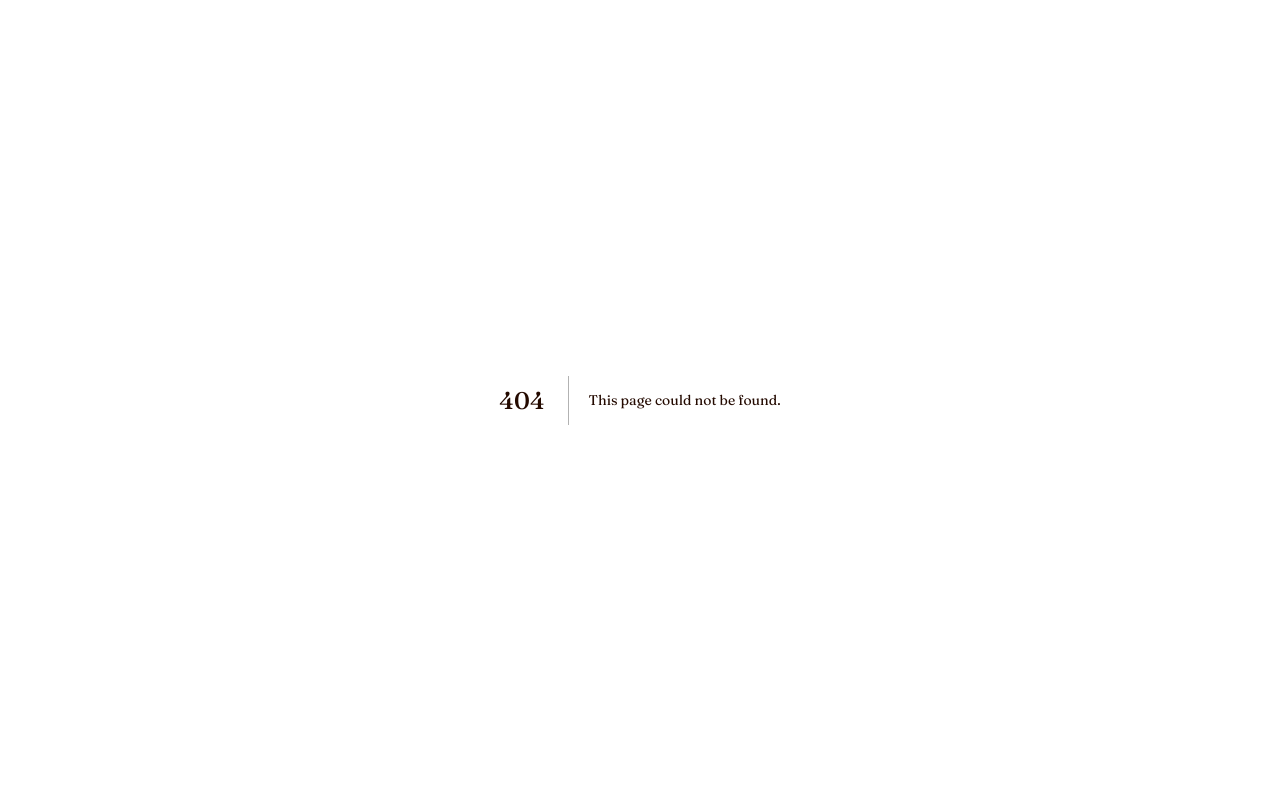
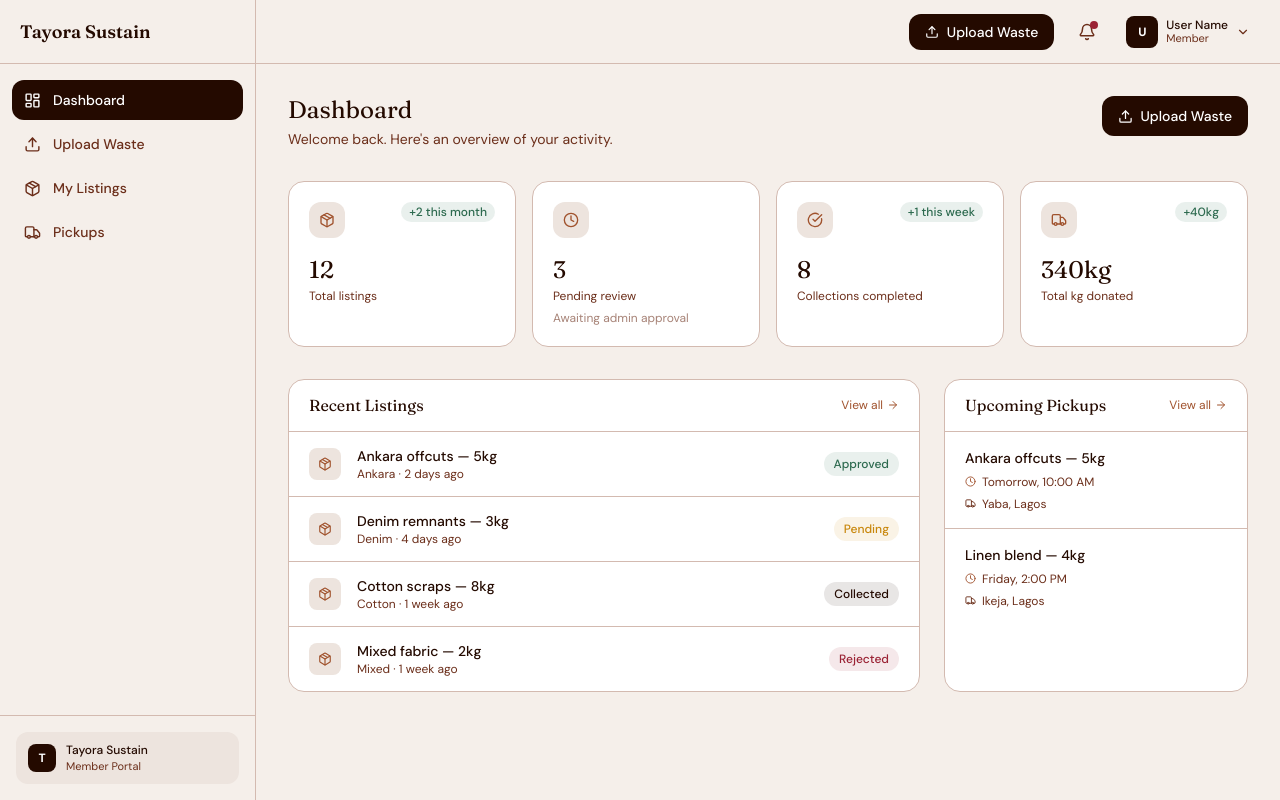
Before and after one commit to Roqeeb-dev/tayora_sustain, a Next.js app: page /supplier/dashboard in a window 1280 px wide. Before the commit this address had no page. Built offline with nearby package versions, Linux system fonts and the light colour scheme.

Commit message:
FEAT: resolved server client issue in sidebar by passing strings instead of lucide react icons and updating the layouts

```diff
--- a/app/admin/layout.tsx
+++ b/app/admin/layout.tsx
@@ -1,23 +1,14 @@
 import DashboardShell from "@/components/dashboard/DashboardShell";
-import {
-  LayoutDashboard,
-  Package,
-  ClipboardList,
-  GitMerge,
-  Truck,
-  Recycle,
-  BarChart2,
-} from "lucide-react";
 import { NavItem } from "@/components/dashboard/types";
 
 const NAV: NavItem[] = [
-  { label: "Dashboard", href: "/admin/dashboard", icon: LayoutDashboard },
-  { label: "Listings", href: "/admin/listings", icon: Package, badge: 12 },
-  { label: "Requests", href: "/admin/requests", icon: ClipboardList },
-  { label: "Matching", href: "/admin/matching", icon: GitMerge },
-  { label: "Logistics", href: "/admin/logistics", icon: Truck },
-  { label: "Upcycling", href: "/admin/upcycling", icon: Recycle },
-  { label: "Impact", href: "/admin/impact", icon: BarChart2 },
+  { label: "Dashboard", href: "/admin/dashboard", icon: "LayoutDashboard" },
+  { label: "Listings", href: "/admin/listings", icon: "Package", badge: 12 },
+  { label: "Requests", href: "/admin/requests", icon: "ClipboardList" },
+  { label: "Matching", href: "/admin/matching", icon: "GitMerge" },
+  { label: "Logistics", href: "/admin/logistics", icon: "Truck" },
+  { label: "Upcycling", href: "/admin/upcycling", icon: "Recycle" },
+  { label: "Impact", href: "/admin/impact", icon: "BarChart2" },
 ];
 
 export default function AdminLayout({
--- a/app/requester/layout.tsx
+++ b/app/requester/layout.tsx
@@ -1,13 +1,13 @@
 import DashboardShell from "@/components/dashboard/DashboardShell";
-import { LayoutDashboard, Search, ClipboardList, Bookmark } from "lucide-react";
 import { NavItem } from "@/components/dashboard/types";
 import Link from "next/link";
+import { Search } from "lucide-react";
 
 const NAV: NavItem[] = [
-  { label: "Dashboard", href: "/requester/dashboard", icon: LayoutDashboard },
-  { label: "Browse", href: "/requester/browse", icon: Search },
-  { label: "My Requests", href: "/requester/requests", icon: ClipboardList },
-  { label: "Saved", href: "/requester/saved", icon: Bookmark },
+  { label: "Dashboard", href: "/requester/dashboard", icon: "LayoutDashboard" },
+  { label: "Browse", href: "/requester/browse", icon: "Search" },
+  { label: "My Requests", href: "/requester/requests", icon: "ClipboardList" },
+  { label: "Saved", href: "/requester/saved", icon: "Bookmark" },
 ];
 
 export default function RequesterLayout({
@@ -22,9 +22,10 @@ export default function RequesterLayout({
       topbarAction={
         <Link
           href="/requester/browse"
-          className="text-sm bg-primary text-primary-foreground px-4 py-2
-                     rounded-xl hover:bg-primary-hover transition-colors font-medium"
+          className="inline-flex items-center gap-2 text-sm bg-primary text-primary-foreground
+                     px-4 py-2 rounded-xl hover:bg-primary-hover transition-colors font-medium"
         >
+          <Search size={14} />
           Browse Materials
         </Link>
       }
--- /dev/null
+++ b/app/supplier/dashboard/page.tsx
@@ -0,0 +1,202 @@
+import Link from "next/link";
+import {
+  Package,
+  Truck,
+  Upload,
+  CheckCircle,
+  ArrowRight,
+  Clock,
+} from "lucide-react";
+import StatsCard from "@/components/dashboard/StatsCard";
+import PageHeader from "@/components/dashboard/PageHeader";
+import StatusBadge from "@/components/dashboard/StatusBadge";
+
+const STATS = [
+  {
+    label: "Total listings",
+    value: 12,
+    icon: Package,
+    trend: { value: "+2 this month", positive: true },
+  },
+  {
+    label: "Pending review",
+    value: 3,
+    icon: Clock,
+    sub: "Awaiting admin approval",
+  },
+  {
+    label: "Collections completed",
+    value: 8,
+    icon: CheckCircle,
+    trend: { value: "+1 this week", positive: true },
+  },
+  {
+    label: "Total kg donated",
+    value: "340kg",
+    icon: Truck,
+    trend: { value: "+40kg", positive: true },
+  },
+];
+
+const RECENT_LISTINGS = [
+  {
+    id: "1",
+    title: "Ankara offcuts — 5kg",
+    fabric: "Ankara",
+    status: "approved" as const,
+    date: "2 days ago",
+  },
+  {
+    id: "2",
+    title: "Denim remnants — 3kg",
+    fabric: "Denim",
+    status: "pending" as const,
+    date: "4 days ago",
+  },
+  {
+    id: "3",
+    title: "Cotton scraps — 8kg",
+    fabric: "Cotton",
+    status: "collected" as const,
+    date: "1 week ago",
+  },
+  {
+    id: "4",
+    title: "Mixed fabric — 2kg",
+    fabric: "Mixed",
+    status: "rejected" as const,
+    date: "1 week ago",
+  },
+];
+
+const UPCOMING_PICKUPS = [
+  {
+    id: "1",
+    listing: "Ankara offcuts — 5kg",
+    date: "Tomorrow, 10:00 AM",
+    location: "Yaba, Lagos",
+  },
+  {
+    id: "2",
+    listing: "Linen blend — 4kg",
+    date: "Friday, 2:00 PM",
+    location: "Ikeja, Lagos",
+  },
+];
+
+export default function SupplierDashboardPage() {
+  return (
+    <div>
+      <PageHeader
+        title="Dashboard"
+        description="Welcome back. Here's an overview of your activity."
+        action={
+          <Link
+            href="/supplier/upload"
+            className="inline-flex items-center gap-2 bg-primary text-primary-foreground
+                       px-4 py-2.5 rounded-xl text-sm font-medium hover:bg-primary-hover
+                       transition-colors"
+          >
+            <Upload size={15} />
+            Upload Waste
+          </Link>
+        }
+      />
+
+      {/* Stats */}
+      <div className="grid grid-cols-2 lg:grid-cols-4 gap-4 mb-8">
+        {STATS.map((s) => (
+          <StatsCard key={s.label} {...s} />
+        ))}
+      </div>
+
+      <div className="grid grid-cols-1 lg:grid-cols-3 gap-6">
+        {/* Recent listings */}
+        <div className="lg:col-span-2 bg-card border border-border rounded-2xl overflow-hidden">
+          <div className="flex items-center justify-between px-5 py-4 border-b border-border">
+            <h2 className="font-display text-base text-foreground">
+              Recent Listings
+            </h2>
+            <Link
+              href="/supplier/listings"
+              className="text-xs text-accent hover:underline flex items-center gap-1"
+            >
+              View all <ArrowRight size={12} />
+            </Link>
+          </div>
+          <div className="divide-y divide-border">
+            {RECENT_LISTINGS.map((listing) => (
+              <div
+                key={listing.id}
+                className="flex items-center gap-4 px-5 py-3.5"
+              >
+                <div className="w-8 h-8 rounded-lg bg-background-subtle flex items-center justify-center shrink-0">
+                  <Package size={14} className="text-accent" />
+                </div>
+                <div className="flex-1 min-w-0">
+                  <p className="text-sm font-medium text-foreground truncate">
+                    {listing.title}
+                  </p>
+                  <p className="text-xs text-foreground-muted">
+                    {listing.fabric} · {listing.date}
+                  </p>
+                </div>
+                <StatusBadge status={listing.status} />
+              </div>
+            ))}
+          </div>
+        </div>
+
+        {/* Upcoming pickups */}
+        <div className="bg-card border border-border rounded-2xl overflow-hidden">
+          <div className="flex items-center justify-between px-5 py-4 border-b border-border">
+            <h2 className="font-display text-base text-foreground">
+              Upcoming Pickups
+            </h2>
+            <Link
+              href="/supplier/pickups"
+              className="text-xs text-accent hover:underline flex items-center gap-1"
+            >
+              View all <ArrowRight size={12} />
+            </Link>
+          </div>
+          {UPCOMING_PICKUPS.length > 0 ? (
+            <div className="divide-y divide-border">
+              {UPCOMING_PICKUPS.map((pickup) => (
+                <div
+                  key={pickup.id}
+                  className="px-5 py-4 flex flex-col gap-1.5"
+                >
+                  <p className="text-sm font-medium text-foreground">
+                    {pickup.listing}
+                  </p>
+                  <div className="flex items-center gap-1.5">
+                    <Clock size={11} className="text-accent shrink-0" />
+                    <span className="text-xs text-foreground-muted">
+                      {pickup.date}
+                    </span>
+                  </div>
+                  <div className="flex items-center gap-1.5">
+                    <Truck
+                      size={11}
+                      className="text-foreground-muted shrink-0"
+                    />
+                    <span className="text-xs text-foreground-muted">
+                      {pickup.location}
+                    </span>
+                  </div>
+                </div>
+              ))}
+            </div>
+          ) : (
+            <div className="px-5 py-10 text-center">
+              <p className="text-sm text-foreground-muted">
+                No pickups scheduled yet.
+              </p>
+            </div>
+          )}
+        </div>
+      </div>
+    </div>
+  );
+}
--- a/app/supplier/layout.tsx
+++ b/app/supplier/layout.tsx
@@ -1,13 +1,13 @@
 import DashboardShell from "@/components/dashboard/DashboardShell";
-import { LayoutDashboard, Upload, Package, Truck } from "lucide-react";
 import { NavItem } from "@/components/dashboard/types";
 import Link from "next/link";
+import { Upload } from "lucide-react";
 
 const NAV: NavItem[] = [
-  { label: "Dashboard", href: "/supplier/dashboard", icon: LayoutDashboard },
-  { label: "Upload Waste", href: "/supplier/upload", icon: Upload },
-  { label: "My Listings", href: "/supplier/listings", icon: Package },
-  { label: "Pickups", href: "/supplier/pickups", icon: Truck },
+  { label: "Dashboard", href: "/supplier/dashboard", icon: "LayoutDashboard" },
+  { label: "Upload Waste", href: "/supplier/upload", icon: "Upload" },
+  { label: "My Listings", href: "/supplier/listings", icon: "Package" },
+  { label: "Pickups", href: "/supplier/pickups", icon: "Truck" },
 ];
 
 export default function SupplierLayout({
@@ -22,10 +22,11 @@ export default function SupplierLayout({
       topbarAction={
         <Link
           href="/supplier/upload"
-          className="text-sm bg-primary text-primary-foreground px-4 py-2
-                     rounded-xl hover:bg-primary-hover transition-colors font-medium"
+          className="inline-flex items-center gap-2 text-sm bg-primary text-primary-foreground
+                     px-4 py-2 rounded-xl hover:bg-primary-hover transition-colors font-medium"
         >
-          + Upload Waste
+          <Upload size={14} />
+          Upload Waste
         </Link>
       }
     >
--- /dev/null
+++ b/components/dashboard/PageHeader.tsx
@@ -0,0 +1,23 @@
+interface PageHeaderProps {
+  title: string;
+  description?: string;
+  action?: React.ReactNode;
+}
+
+export default function PageHeader({
+  title,
+  description,
+  action,
+}: PageHeaderProps) {
+  return (
+    <div className="flex items-start justify-between gap-4 mb-8">
+      <div className="flex flex-col gap-1">
+        <h1 className="font-display text-2xl text-foreground">{title}</h1>
+        {description && (
+          <p className="text-sm text-foreground-muted">{description}</p>
+        )}
+      </div>
+      {action && <div className="shrink-0">{action}</div>}
+    </div>
+  );
+}
--- a/components/dashboard/Sidebar.tsx
+++ b/components/dashboard/Sidebar.tsx
@@ -4,6 +4,7 @@ import Link from "next/link";
 import { usePathname } from "next/navigation";
 import { X } from "lucide-react";
 import { NavItem, DashboardVariant } from "./types";
+import { ICON_MAP } from "./navConfig";
 
 interface SidebarProps {
   navItems: NavItem[];
@@ -23,14 +24,10 @@ export default function Sidebar({
 
   return (
     <>
-      {/* Desktop sidebar */}
+      {/* Desktop */}
       <aside
         className={`hidden lg:flex flex-col w-64 min-h-screen border-r shrink-0
-                    ${
-                      isAdmin
-                        ? "bg-primary border-primary-hover"
-                        : "bg-background border-border"
-                    }`}
+                    ${isAdmin ? "bg-primary border-primary-hover" : "bg-background border-border"}`}
       >
         <SidebarContent
           navItems={navItems}
@@ -45,13 +42,8 @@ export default function Sidebar({
         className={`fixed inset-y-0 left-0 z-30 w-64 flex flex-col border-r
                     transition-transform duration-300 ease-in-out lg:hidden
                     ${open ? "translate-x-0" : "-translate-x-full"}
-                    ${
-                      isAdmin
-                        ? "bg-primary border-primary-hover"
-                        : "bg-background border-border"
-                    }`}
+                    ${isAdmin ? "bg-primary border-primary-hover" : "bg-background border-border"}`}
       >
-        {/* Mobile close button */}
         <button
           onClick={onClose}
           className={`absolute top-4 right-4 p-1.5 rounded-lg transition-colors
@@ -74,7 +66,6 @@ export default function Sidebar({
   );
 }
 
-// ── Inner content (shared between desktop + mobile) ───────
 function SidebarContent({
   navItems,
   pathname,
@@ -88,7 +79,6 @@ function SidebarContent({
 }) {
   return (
     <div className="flex flex-col h-full">
-      {/* Logo */}
       <div
         className={`h-16 flex items-center px-5 border-b shrink-0
                     ${isAdmin ? "border-primary-hover" : "border-border"}`}
@@ -102,9 +92,9 @@ function SidebarContent({
         </Link>
       </div>
 
-      {/* Nav */}
       <nav className="flex-1 px-3 py-4 flex flex-col gap-1 overflow-y-auto">
         {navItems.map((item) => {
+          const Icon = ICON_MAP[item.icon];
           const isActive =
             pathname === item.href ||
             (item.href !== "/" && pathname.startsWith(item.href));
@@ -120,14 +110,14 @@ function SidebarContent({
                             isAdmin
                               ? isActive
                                 ? "bg-primary-foreground/10 text-primary-foreground"
-                                : "text-primary-foreground/60 hover:text-primary-foreground hover:bg-primary-foreground/8"
+                                : "text-primary-foreground/60 hover:text-primary-foreground hover:bg-primary-foreground/[0.08]"
                               : isActive
                                 ? "bg-primary text-primary-foreground"
                                 : "text-foreground-muted hover:text-foreground hover:bg-muted"
                           }`}
             >
-              {/* Icon */}
-              <item.icon
+              {Icon && (
+                <Icon
                   size={17}
                   className={`shrink-0 transition-colors
                               ${
@@ -140,10 +130,8 @@ function SidebarContent({
                                     : "text-foreground-muted group-hover:text-foreground"
                               }`}
                 />
-
+              )}
               <span className="flex-1">{item.label}</span>
-
-              {/* Badge */}
               {item.badge !== undefined && item.badge > 0 && (
                 <span
                   className={`text-xs font-semibold px-1.5 py-0.5 rounded-full min-w-[20px] text-center
@@ -161,35 +149,28 @@ function SidebarContent({
         })}
       </nav>
 
-      {/* Bottom — role badge */}
       <div
         className={`px-4 py-4 border-t shrink-0
                     ${isAdmin ? "border-primary-hover" : "border-border"}`}
       >
         <div
           className={`flex items-center gap-2.5 px-3 py-2.5 rounded-xl
-                      ${isAdmin ? "bg-primary-foreground/8" : "bg-muted"}`}
+                      ${isAdmin ? "bg-primary-foreground/[0.08]" : "bg-muted"}`}
         >
           <div
             className={`w-7 h-7 rounded-lg flex items-center justify-center shrink-0 text-xs font-bold
-                        ${
-                          isAdmin
-                            ? "bg-accent text-primary-foreground"
-                            : "bg-primary text-primary-foreground"
-                        }`}
+                        ${isAdmin ? "bg-accent text-primary-foreground" : "bg-primary text-primary-foreground"}`}
           >
             T
           </div>
           <div className="flex flex-col min-w-0">
             <span
-              className={`text-xs font-medium truncate
-                          ${isAdmin ? "text-primary-foreground" : "text-foreground"}`}
+              className={`text-xs font-medium truncate ${isAdmin ? "text-primary-foreground" : "text-foreground"}`}
             >
               Tayora Sustain
             </span>
             <span
-              className={`text-[11px] truncate
-                          ${isAdmin ? "text-primary-foreground/50" : "text-foreground-muted"}`}
+              className={`text-[11px] truncate ${isAdmin ? "text-primary-foreground/50" : "text-foreground-muted"}`}
             >
               {isAdmin ? "Admin Portal" : "Member Portal"}
             </span>
--- /dev/null
+++ b/components/dashboard/StatsCard.tsx
@@ -0,0 +1,45 @@
+import { LucideIcon } from "lucide-react";
+
+interface StatsCardProps {
+  label: string;
+  value: string | number;
+  icon: LucideIcon;
+  sub?: string;
+  trend?: { value: string; positive: boolean };
+}
+
+export default function StatsCard({
+  label,
+  value,
+  icon: Icon,
+  sub,
+  trend,
+}: StatsCardProps) {
+  return (
+    <div className="bg-card border border-border rounded-2xl p-5 flex flex-col gap-4">
+      <div className="flex items-start justify-between">
+        <div className="w-9 h-9 rounded-xl bg-background-subtle flex items-center justify-center">
+          <Icon size={16} className="text-accent" />
+        </div>
+        {trend && (
+          <span
+            className={`text-xs font-medium px-2 py-0.5 rounded-full ${
+              trend.positive
+                ? "bg-success/10 text-success"
+                : "bg-destructive/10 text-destructive"
+            }`}
+          >
+            {trend.value}
+          </span>
+        )}
+      </div>
+      <div className="flex flex-col gap-0.5">
+        <span className="font-display text-2xl text-foreground">{value}</span>
+        <span className="text-xs text-foreground-muted">{label}</span>
+        {sub && (
+          <span className="text-xs text-foreground-muted/60 mt-1">{sub}</span>
+        )}
+      </div>
+    </div>
+  );
+}
--- /dev/null
+++ b/components/dashboard/StatusBadge.tsx
@@ -0,0 +1,28 @@
+type Status =
+  | "pending"
+  | "approved"
+  | "matched"
+  | "collected"
+  | "delivered"
+  | "rejected";
+
+const CONFIG: Record<Status, { label: string; classes: string }> = {
+  pending: { label: "Pending", classes: "bg-warning/10 text-warning" },
+  approved: { label: "Approved", classes: "bg-success/10 text-success" },
+  matched: { label: "Matched", classes: "bg-blue-100 text-blue-700" },
+  collected: { label: "Collected", classes: "bg-primary/10 text-primary" },
+  delivered: { label: "Delivered", classes: "bg-purple-100 text-purple-700" },
+  rejected: {
+    label: "Rejected",
+    classes: "bg-destructive/10 text-destructive",
+  },
+};
+
+export default function StatusBadge({ status }: { status: Status }) {
+  const { label, classes } = CONFIG[status];
+  return (
+    <span className={`text-xs font-medium px-2.5 py-1 rounded-full ${classes}`}>
+      {label}
+    </span>
+  );
+}
--- a/components/dashboard/Topbar.tsx
+++ b/components/dashboard/Topbar.tsx
@@ -2,7 +2,7 @@
 
 import { Menu, Bell } from "lucide-react";
 import { DashboardVariant } from "./types";
-import UserMenu from "../dashboard/UserMenu";
+import UserMenu from "./UserMenu";
 
 interface TopbarProps {
   pageTitle?: string;
@@ -21,8 +21,7 @@ export default function Topbar({
 
   return (
     <header
-      className={`h-16 shrink-0 flex items-center gap-4 px-4 sm:px-6
-                  border-b bg-background
+      className={`h-16 shrink-0 flex items-center gap-4 px-4 sm:px-6 border-b bg-background
                   ${isAdmin ? "border-border" : "border-border"}`}
     >
       {/* Mobile menu button */}
--- /dev/null
+++ b/components/dashboard/navConfig.ts
@@ -0,0 +1,26 @@
+import {
+  LayoutDashboard,
+  Upload,
+  Package,
+  Truck,
+  Search,
+  ClipboardList,
+  Bookmark,
+  GitMerge,
+  Recycle,
+  BarChart2,
+  LucideIcon,
+} from "lucide-react";
+
+export const ICON_MAP: Record<string, LucideIcon> = {
+  LayoutDashboard,
+  Upload,
+  Package,
+  Truck,
+  Search,
+  ClipboardList,
+  Bookmark,
+  GitMerge,
+  Recycle,
+  BarChart2,
+};
--- a/components/dashboard/types.ts
+++ b/components/dashboard/types.ts
@@ -1,10 +1,8 @@
-import { LucideIcon } from "lucide-react";
+export type DashboardVariant = "user" | "admin";
 
 export interface NavItem {
   label: string;
   href: string;
-  icon: LucideIcon;
+  icon: string;
   badge?: number;
 }
-
-export type DashboardVariant = "user" | "admin";
```
Lines whose indentation alone changed are shown as unchanged.
